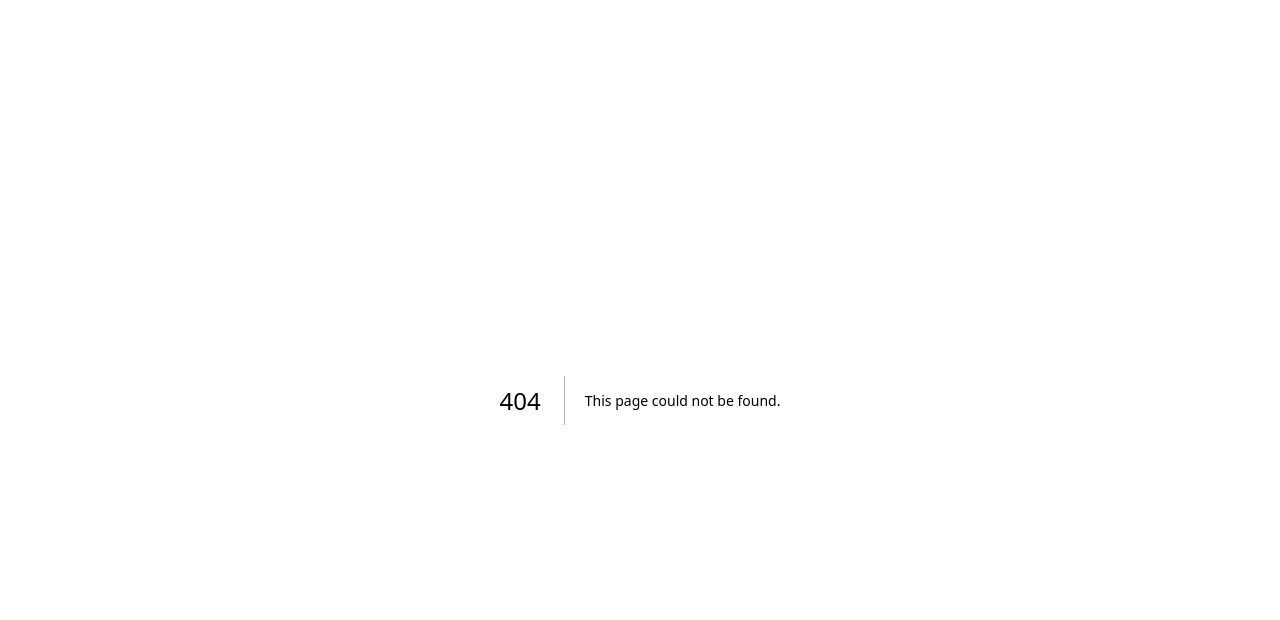
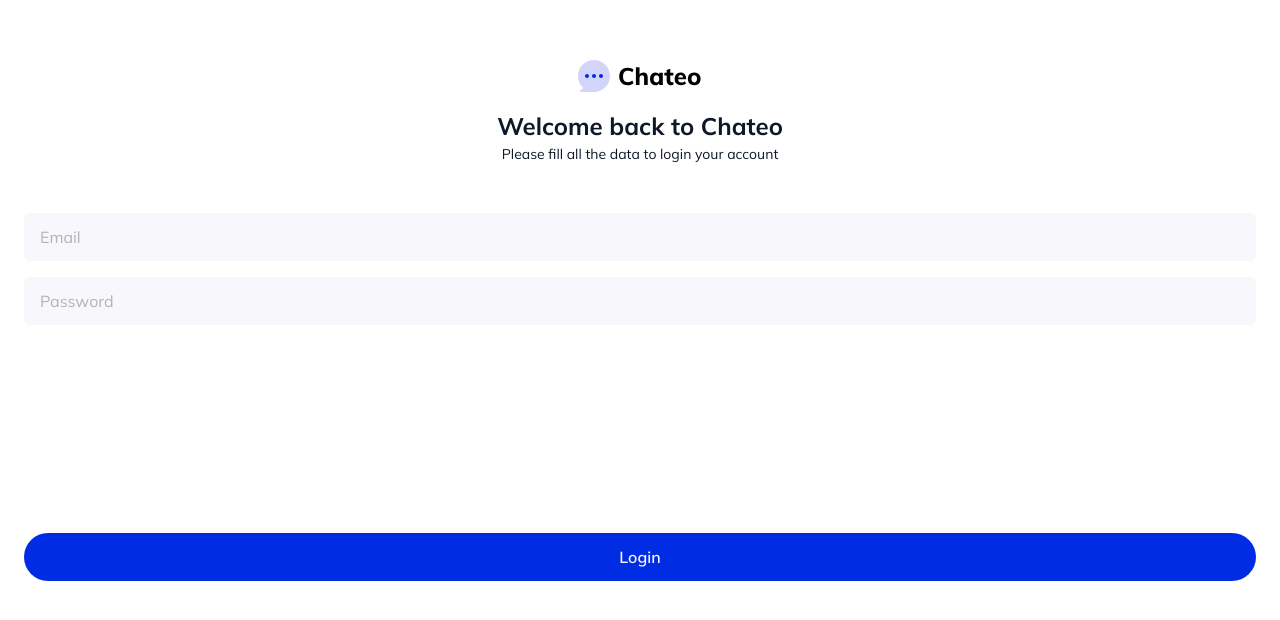
Before and after one commit to Hilaladiii/chateo-client, a Next.js app: page /login in a window 1280 px wide. Before the commit this address had no page. Shown: the top 620 px of the page. Built offline with nearby package versions, Linux system fonts and the light colour scheme.

Commit message:
feat : slicing splash, register, verify, login

```diff
--- a/package.json
+++ b/package.json
@@ -9,11 +9,15 @@
     "lint": "next lint"
   },
   "dependencies": {
+    "@hookform/resolvers": "^3.9.1",
     "clsx": "^2.1.1",
     "next": "15.1.0",
     "react": "^19.0.0",
     "react-dom": "^19.0.0",
-    "tailwind-merge": "^2.5.5"
+    "react-hook-form": "^7.54.1",
+    "react-otp-input": "^3.1.1",
+    "tailwind-merge": "^2.5.5",
+    "zod": "^3.24.1"
   },
   "devDependencies": {
     "@eslint/eslintrc": "^3",
--- a/src/app/layout.tsx
+++ b/src/app/layout.tsx
@@ -4,6 +4,7 @@ import "./globals.css";
 
 const mulish = Mulish({
   subsets: ["latin"],
+  variable : "--font-mulish",
   weight: ["200", "300", "400", "500", "600", "700", "800"],
 });
 
@@ -19,7 +20,7 @@ export default function RootLayout({
 }>) {
   return (
     <html lang="en">
-      <body className={`${mulish.className} antialiased`}>{children}</body>
+      <body className={`${mulish.className} ${mulish.variable} antialiased`}>{children}</body>
     </html>
   );
 }
--- /dev/null
+++ b/src/app/login/page.tsx
@@ -0,0 +1,59 @@
+"use client";
+
+import Button from "@/commons/components/elements/Button";
+import Input from "@/commons/components/elements/Input";
+import { loginSchema, TLogin } from "@/commons/validator/loginValidator";
+import { zodResolver } from "@hookform/resolvers/zod";
+import { SubmitHandler, useForm } from "react-hook-form";
+import Image from "next/image";
+import Logo from "@/assets/svgs/logo.svg";
+
+export default function LoginPage() {
+  const {
+    register,
+    handleSubmit,
+    formState: { errors },
+  } = useForm<TLogin>({ resolver: zodResolver(loginSchema) });
+
+  const onSubmit: SubmitHandler<TLogin> = (data) => {
+    console.log(data);
+  };
+
+  return (
+    <div className="w-full flex flex-col items-center px-6 pt-5">
+      <div className="flex flex-col items-center mt-10">
+        <Image src={Logo} alt="logo" />
+        <h1 className="heading2 text-center text-active mt-4">
+          Welcome back to Chateo
+        </h1>
+        <p className="body2 text-active">
+          Please fill all the data to login your account
+        </p>
+      </div>
+      <form
+        className="mt-12 flex flex-col w-full"
+        onSubmit={handleSubmit(onSubmit)}
+      >
+        <div className="flex flex-col  gap-4">
+          <Input
+            register={register}
+            name="email"
+            placeholder="Email"
+            type="email"
+            errors={errors.email}
+          />
+          <Input
+            register={register}
+            name="password"
+            placeholder="Password"
+            type="password"
+            errors={errors.password}
+          />
+        </div>
+        <Button variant="primary" fullWidth type="submit" className="mt-52">
+          Login
+        </Button>
+      </form>
+    </div>
+  );
+}
--- a/src/app/page.tsx
+++ b/src/app/page.tsx
@@ -1,18 +1,18 @@
 import Image from "next/image";
 import SpalashImage from "@/assets/svgs/splash.svg";
-import Button from "@/components/elements/Button";
+import Button from "@/commons/components/elements/Button";
 import Link from "next/link";
 
 export default function Home() {
   return (
-    <div className="w-full min-h-screen flex flex-col items-center justify-between px-6 py-5">
+    <div className="w-full flex flex-col items-center justify-between px-6 pt-5">
       <div className="flex flex-col items-center">
-        <Image src={SpalashImage} alt="splash image" className="mt-12" />
-        <h1 className="heading1 text-center mt-5">
+        <Image src={SpalashImage} alt="splash image" className="mt-10" />
+        <h1 className="heading1 text-center text-active mt-5">
           Connect easily with your family and friends over countries
         </h1>
       </div>
-      <Link href="/login" className="w-full">
+      <Link href="/register" className="w-full mt-20">
         <Button variant="primary" fullWidth>
           Start Messaging
         </Button>
--- /dev/null
+++ b/src/app/register/page.tsx
@@ -0,0 +1,70 @@
+"use client";
+
+import Button from "@/commons/components/elements/Button";
+import Input from "@/commons/components/elements/Input";
+import {
+  registerSchema,
+  TRegister,
+} from "@/commons/validator/registerValidator";
+import { zodResolver } from "@hookform/resolvers/zod";
+import { SubmitHandler, useForm } from "react-hook-form";
+import Image from "next/image";
+import Logo from "@/assets/svgs/logo.svg";
+import Link from "next/link";
+
+export default function RegisterPage() {
+  const {
+    register,
+    handleSubmit,
+    formState: { errors },
+  } = useForm<TRegister>({ resolver: zodResolver(registerSchema) });
+
+  const onSubmit: SubmitHandler<TRegister> = (data) => {
+    console.log(data);
+  };
+
+  return (
+    <div className="w-full flex flex-col items-center px-6 pt-5">
+      <div className="flex flex-col items-center mt-10">
+        <Image src={Logo} alt="logo" />
+        <h1 className="heading2 text-center text-active mt-4">
+          Register your account
+        </h1>
+        <p className="body2 text-active">Please fill all the data</p>
+      </div>
+      <form
+        className="mt-12 flex flex-col w-full"
+        onSubmit={handleSubmit(onSubmit)}
+      >
+        <div className="flex flex-col  gap-4">
+          <Input
+            register={register}
+            name="username"
+            placeholder="Username"
+            type="text"
+            errors={errors.username}
+          />
+          <Input
+            register={register}
+            name="email"
+            placeholder="Email"
+            type="email"
+            errors={errors.email}
+          />
+          <Input
+            register={register}
+            name="password"
+            placeholder="Password"
+            type="password"
+            errors={errors.password}
+          />
+        </div>
+        <Link href="/verify" className=" mt-40">
+          <Button variant="primary" fullWidth type="submit">
+            Continue
+          </Button>
+        </Link>
+      </form>
+    </div>
+  );
+}
--- /dev/null
+++ b/src/app/verify/[slug]/page.tsx
@@ -0,0 +1,46 @@
+"use client";
+
+import Button from "@/commons/components/elements/Button";
+import { use, useState } from "react";
+import OTPInput from "react-otp-input";
+
+type Params = Promise<{ slug: string }>;
+
+export default function VerifyPage(props: { params: Params }) {
+  const params = use(props.params);
+  const [otp, setOtp] = useState("");
+  return (
+    <div className="w-full min-h-screen flex flex-col justify-center items-center px-6">
+      <div>
+        <h1 className="heading2 text-center text-active">Enter Code</h1>
+        <p className="body2 text-active text-center">
+          We have sent a verification code to your email. Please check your
+          inbox or spam folder.
+        </p>
+      </div>
+      <div className="mt-12">
+        <OTPInput
+          value={otp}
+          onChange={setOtp}
+          numInputs={4}
+          inputType="number"
+          renderSeparator={<span className="px-2"> - </span>}
+          inputStyle={{
+            fontFamily: "var(--font-mulish)",
+            background: "#F7F7FC",
+            fontWeight: "bold",
+            color: "#0F1828",
+            fontSize: "40px",
+            borderRadius: "12px",
+            paddingLeft: "12px",
+            width: "80px",
+          }}
+          renderInput={(props) => <input {...props}></input>}
+        />
+        <Button variant="ghost" className="mt-20" fullWidth>
+          Resend Code
+        </Button>
+      </div>
+    </div>
+  );
+}
--- a/src/components/elements/Button.tsx
+++ b/src/commons/components/elements/Button.tsx
@@ -1,4 +1,4 @@
-import { cn } from "@/utils/cn";
+import { cn } from "@/commons/utils/cn";
 import { ButtonHTMLAttributes, ReactNode } from "react";
 
 interface IButton extends ButtonHTMLAttributes<HTMLButtonElement> {
@@ -9,9 +9,11 @@ interface IButton extends ButtonHTMLAttributes<HTMLButtonElement> {
 }
 
 const variants = {
-  primary: "bg-default text-offWhite rounded-full subheading2 ",
-  secondary: "",
-  ghost: "",
+  primary: `bg-default text-offWhite hover:bg-brandDark
+    active:bg-brandDefault active:ring-8 active:ring-brandBackground disabled:bg-default/50`,
+  secondary: ``,
+  ghost: `text-brandDefault hover:text-brandDark active:bg-offWhite active:ring-8
+  active:ring-line disabled:text-brandDefault/50`,
 };
 
 export default function Button({
@@ -24,7 +26,7 @@ export default function Button({
   return (
     <button
       className={cn(
-        "py-3 px-12",
+        "py-3 px-12 rounded-full subheading2",
         variants[variant],
         fullWidth && "w-full",
         className
--- /dev/null
+++ b/src/commons/components/elements/Input.tsx
@@ -0,0 +1,33 @@
+import { InputHTMLAttributes } from "react";
+import {
+  UseFormRegister,
+  FieldValues,
+  Path,
+  FieldError,
+} from "react-hook-form";
+
+interface IInput<T extends FieldValues>
+  extends InputHTMLAttributes<HTMLInputElement> {
+  name: Path<T>;
+  register: UseFormRegister<T>;
+  errors?: FieldError;
+}
+export default function Input<T extends FieldValues>({
+  name,
+  register,
+  errors,
+  ...props
+}: IInput<T>) {
+  return (
+    <div className="flex flex-col w-full">
+      <input
+        {...register(name)}
+        {...props}
+        className="placeholder:text-disabled bg-offWhite focus:outline-none py-3 px-4 focus:ring-2 focus:ring-line rounded-md w-full"
+      />
+      {errors && (
+        <span className="text-xs text-red-500 mt-1">{errors.message}</span>
+      )}
+    </div>
+  );
+}
--- /dev/null
+++ b/src/commons/validator/loginValidator.ts
@@ -0,0 +1,8 @@
+import { z } from "zod";
+
+export const loginSchema = z.object({
+  email: z.string().email("Invalid email"),
+  password: z.string().min(8, "Required minimal 8 characters"),
+});
+
+export type TLogin = z.infer<typeof loginSchema>;
--- /dev/null
+++ b/src/commons/validator/registerValidator.ts
@@ -0,0 +1,9 @@
+import { z } from "zod";
+
+export const registerSchema = z.object({
+  username: z.string().min(1, "Username required"),
+  email: z.string().email("Invalid email"),
+  password: z.string().min(8, "Required minimal 8 characters"),
+});
+
+export type TRegister = z.infer<typeof registerSchema>;
--- a/tailwind.config.ts
+++ b/tailwind.config.ts
@@ -3,7 +3,7 @@ import type { Config } from "tailwindcss";
 export default {
   content: [
     "./src/pages/**/*.{js,ts,jsx,tsx,mdx}",
-    "./src/components/**/*.{js,ts,jsx,tsx,mdx}",
+    "./src/commons/components/**/*.{js,ts,jsx,tsx,mdx}",
     "./src/app/**/*.{js,ts,jsx,tsx,mdx}",
   ],
   theme: {
@@ -11,6 +11,15 @@ export default {
       colors: {
         default: "#002DE3",
         offWhite: "#F7F7FC",
+        active: "#0F1828",
+        disabled: "#ADB5BD",
+        line: "#EDEDED",
+        brandDark: "#001A83",
+        brandDefault: "#002DE3",
+        brandBackground: "#D2D5F9",
+      },
+      fontFamily: {
+        mulish: ["var(--font-mulish)"],
       },
     },
   },
```
Also changed, not shown: src/assets/svgs/logo.svg (added), src/commons/utils/cn.ts (renamed from src/utils/cn.ts), 1 other file (tests, documents, lock files or other folders).
